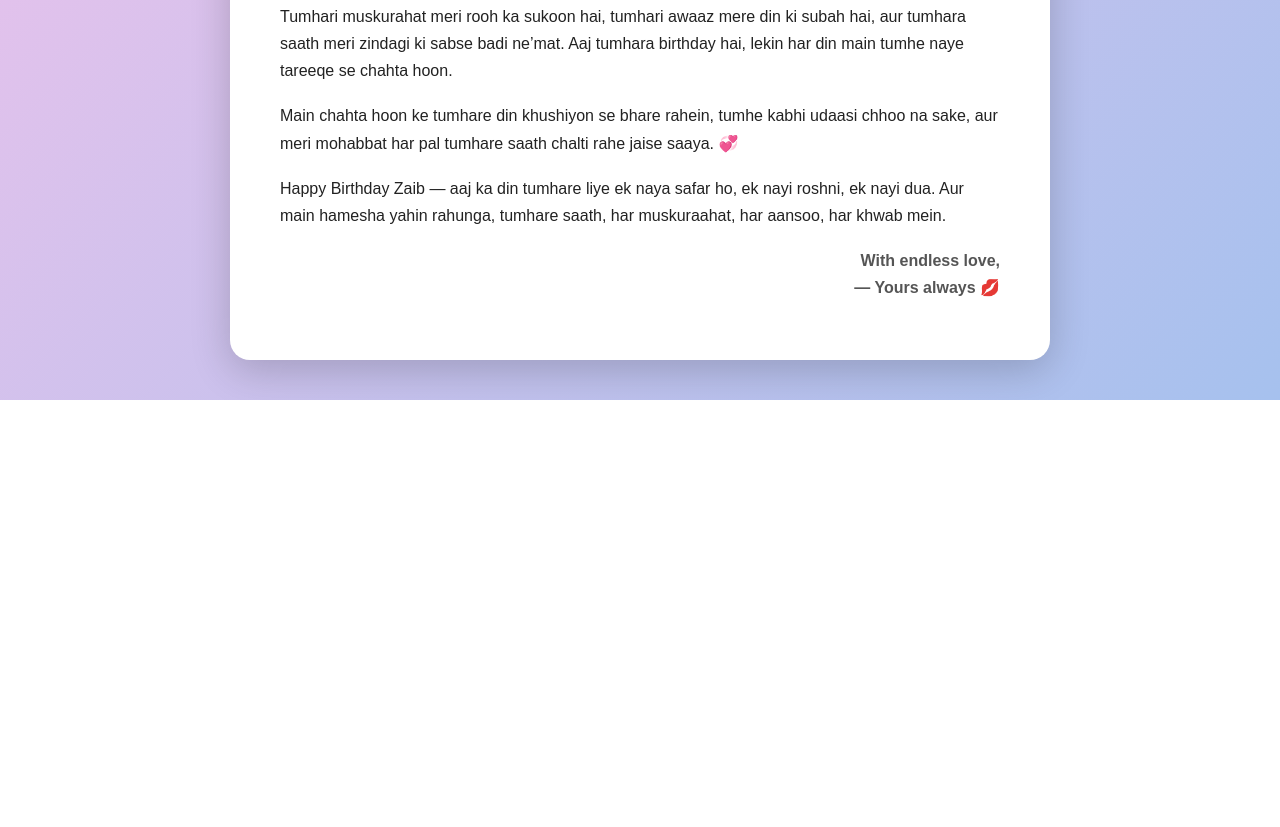
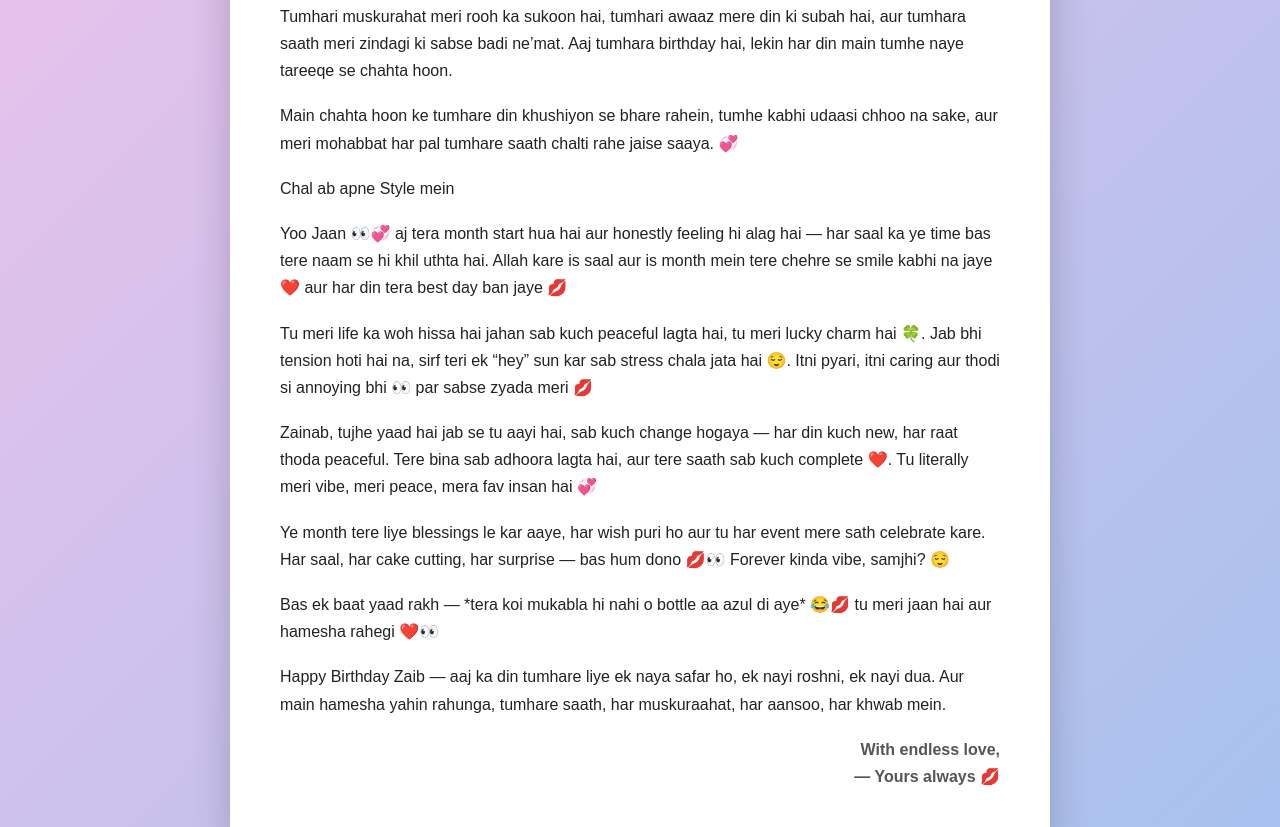
Before and after one commit to kratos2647/Birthday-Surprise-, a plain HTML site: page note.html in a window 1280 px wide. Shown: the part 717-1544 px from the top of the page. Before the commit the page ends 1117 px from the top, so only its background shows below. Drawn offline with Linux system fonts and the light colour scheme.

Commit message:
Enhance birthday message for Zaib
Added additional birthday wishes and personalized messages for Zaib.

```diff
--- a/note.html
+++ b/note.html
@@ -37,6 +37,17 @@
     <p>Janamdin Mubarak ho meri jaan. Aaj ka din sirf tumhara hai, aur meri dua hai ke har saans tumhari muskurahat se mehki rahe. Tum meri duniya ka sabse khoobsurat hissa ho — tumhare bina sab kuch adhoora lagta hai.</p>
     <p>Tumhari muskurahat meri rooh ka sukoon hai, tumhari awaaz mere din ki subah hai, aur tumhara saath meri zindagi ki sabse badi ne’mat. Aaj tumhara birthday hai, lekin har din main tumhe naye tareeqe se chahta hoon.</p>
     <p>Main chahta hoon ke tumhare din khushiyon se bhare rahein, tumhe kabhi udaasi chhoo na sake, aur meri mohabbat har pal tumhare saath chalti rahe jaise saaya. 💞</p>
+    <P>Chal ab apne Style mein <p>
+    <p>Yoo Jaan 👀💞 aj tera month start hua hai aur honestly feeling hi alag hai — har saal ka ye time bas tere naam se hi khil uthta hai. Allah kare is saal aur is month mein tere chehre se smile kabhi na jaye ❤️ aur har din tera best day ban jaye 💋</p>
+
+    <p>Tu meri life ka woh hissa hai jahan sab kuch peaceful lagta hai, tu meri lucky charm hai 🍀. Jab bhi tension hoti hai na, sirf teri ek “hey” sun kar sab stress chala jata hai 😌. Itni pyari, itni caring aur thodi si annoying bhi 👀 par sabse zyada meri 💋</p>
+
+    <p>Zainab, tujhe yaad hai jab se tu aayi hai, sab kuch change hogaya — har din kuch new, har raat thoda peaceful. Tere bina sab adhoora lagta hai, aur tere saath sab kuch complete ❤️. Tu literally meri vibe, meri peace, mera fav insan hai 💞</p>
+
+    <p>Ye month tere liye blessings le kar aaye, har wish puri ho aur tu har event mere sath celebrate kare. Har saal, har cake cutting, har surprise — bas hum dono 💋👀 Forever kinda vibe, samjhi? 😌</p>
+
+    <p>Bas ek baat yaad rakh — *tera koi mukabla hi nahi o bottle aa azul di aye* 😂💋 tu meri jaan hai aur hamesha rahegi ❤️👀</p>
+
     <p>Happy Birthday Zaib — aaj ka din tumhare liye ek naya safar ho, ek nayi roshni, ek nayi dua. Aur main hamesha yahin rahunga, tumhare saath, har muskuraahat, har aansoo, har khwab mein.</p>
     <p class="end">With endless love,<br>— Yours always 💋</p>
   </div>
```
